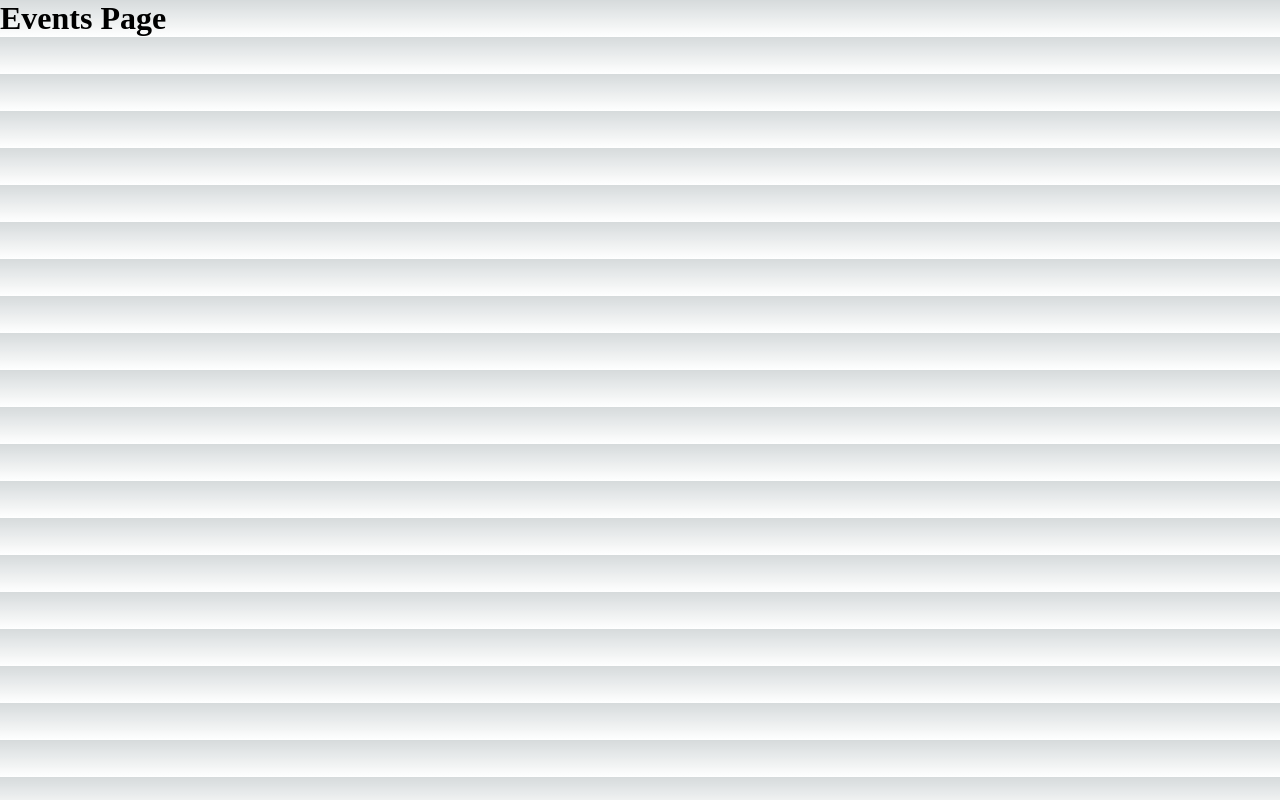
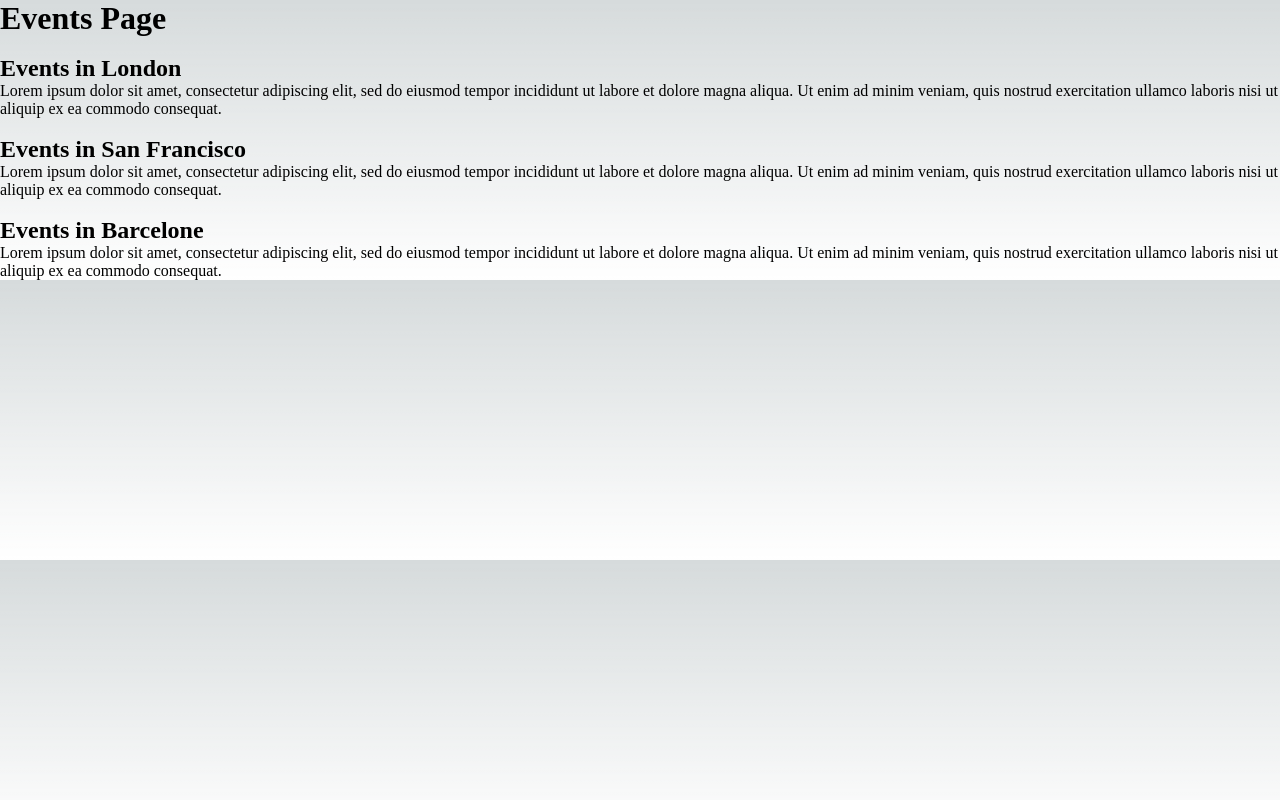
Before and after one commit to bhumika14afk/events_app, a Next.js app: page /events in a window 1280 px wide. Built offline with nearby package versions, Linux system fonts and the light colour scheme.

Commit message:
Added events and about us

```diff
--- a/pages/events/index.js
+++ b/pages/events/index.js
@@ -1,4 +1,40 @@
 const Page = () => {
-  return <h1> Events Page</h1>;
+  return (
+    <div>
+      <h1> Events Page</h1>
+      <div>
+        <a href="">
+          <img />
+          <h2> Events in London</h2>
+          <p>
+            Lorem ipsum dolor sit amet, consectetur adipiscing elit, sed do
+            eiusmod tempor incididunt ut labore et dolore magna aliqua. Ut enim
+            ad minim veniam, quis nostrud exercitation ullamco laboris nisi ut
+            aliquip ex ea commodo consequat.
+          </p>
+        </a>
+        <a href="">
+          <img />
+          <h2> Events in San Francisco</h2>
+          <p>
+            Lorem ipsum dolor sit amet, consectetur adipiscing elit, sed do
+            eiusmod tempor incididunt ut labore et dolore magna aliqua. Ut enim
+            ad minim veniam, quis nostrud exercitation ullamco laboris nisi ut
+            aliquip ex ea commodo consequat.
+          </p>
+        </a>
+        <a href="">
+          <img />
+          <h2> Events in Barcelone</h2>
+          <p>
+            Lorem ipsum dolor sit amet, consectetur adipiscing elit, sed do
+            eiusmod tempor incididunt ut labore et dolore magna aliqua. Ut enim
+            ad minim veniam, quis nostrud exercitation ullamco laboris nisi ut
+            aliquip ex ea commodo consequat.
+          </p>
+        </a>
+      </div>
+    </div>
+  );
 };
 export default Page;
```
Also changed, not shown: pages/about-us.js (+14 -1 lines).
